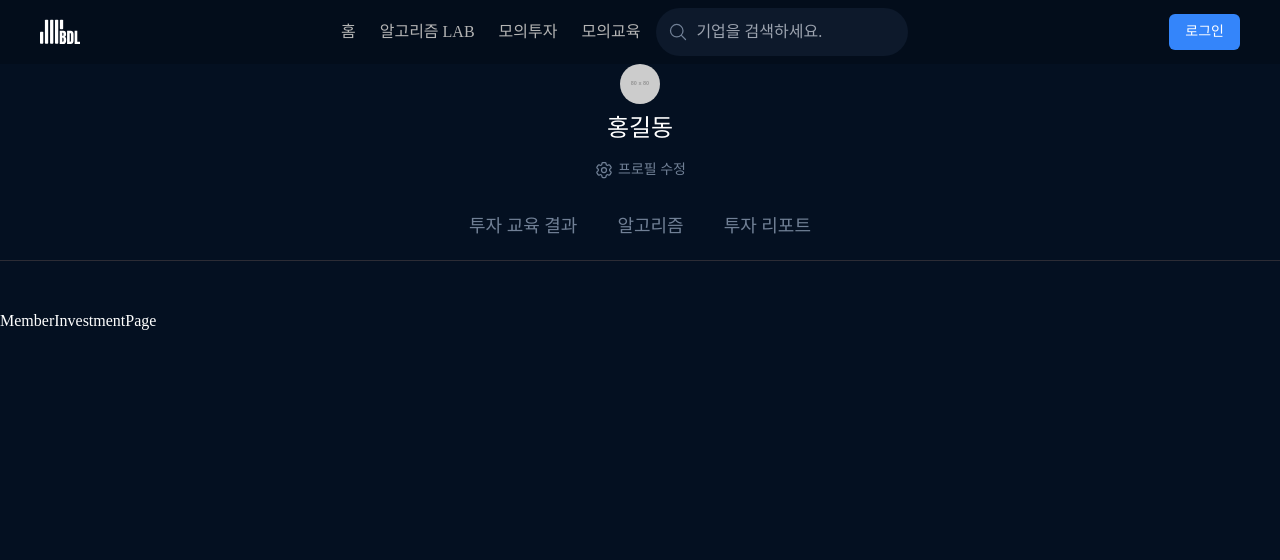
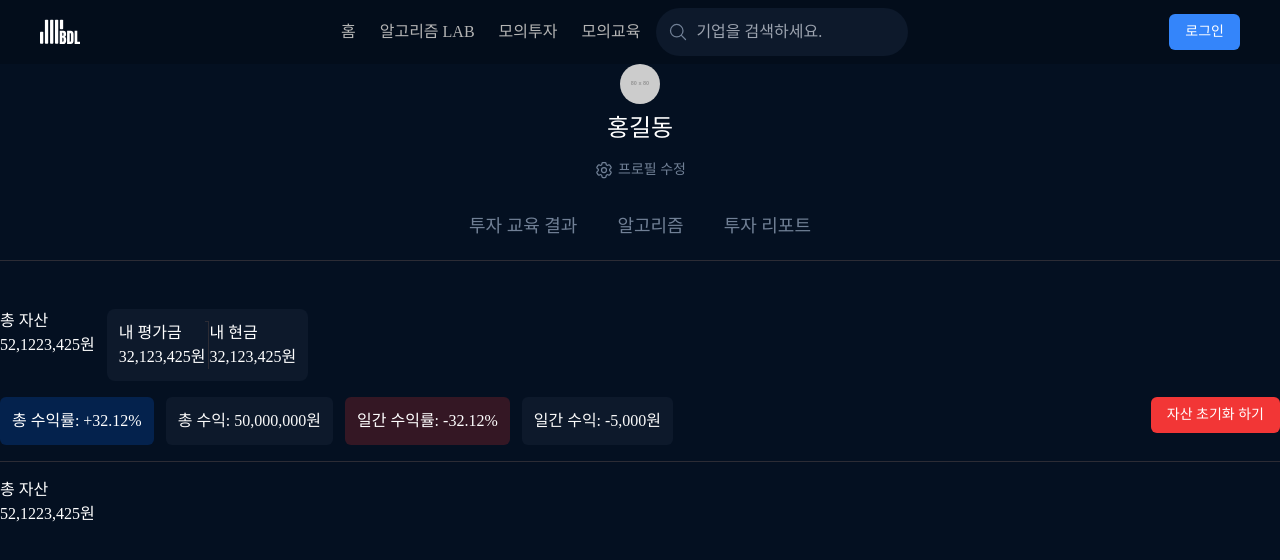
Before and after one commit to dnwnsrb11/BDL-frontend, a React (Vite) app: page /member/investment in a window 1280 px wide. Shown: the top 560 px of the page. Built offline with nearby package versions, Linux system fonts and the light colour scheme; a web font is replaced by a local one.

Commit message:
feat: 투자 내용 일부 구현(temp)

```diff
--- a/src/routes/pages/MemberInvestmentPage.tsx
+++ b/src/routes/pages/MemberInvestmentPage.tsx
@@ -1,3 +1,44 @@
+import { Badge } from '@/components/ui/badge';
+import { Button } from '@/components/ui/button';
+
 export const MemberInvestmentPage = () => {
-  return <div>MemberInvestmentPage</div>;
+  return (
+    <div className="flex w-full flex-col gap-4">
+      <div className="flex flex-row gap-3">
+        <div className="flex flex-col items-start">
+          <p>총 자산</p>
+          <p>52,1223,425원</p>
+        </div>
+        <div className="flex flex-row items-start rounded-lg bg-modal-background-color p-3">
+          <div className="flex flex-col items-start">
+            <p>내 평가금</p>
+            <p>32,123,425원</p>
+          </div>
+          <hr className="h-full w-1 border-r border-btn-primary-inactive-color" />
+          <div className="flex  flex-col items-start">
+            <p>내 현금</p>
+            <p>32,123,425원</p>
+          </div>
+        </div>
+      </div>
+      <div className="flex flex-row justify-between">
+        <div className="flex flex-row gap-3">
+          <Badge variant="increase">총 수익률: +32.12%</Badge>
+          <Badge variant="main">총 수익: 50,000,000원</Badge>
+          <Badge variant="decrease">일간 수익률: -32.12%</Badge>
+          <Badge variant="main">일간 수익: -5,000원</Badge>
+        </div>
+        <div className="flex flex-row gap-3">
+          <Button variant="red">자산 초기화 하기</Button>
+        </div>
+      </div>
+      <hr className="w-full border-btn-primary-inactive-color" />
+      <div className="flex flex-row gap-3">
+        <div className="flex flex-col items-start">
+          <p>총 자산</p>
+          <p>52,1223,425원</p>
+        </div>
+      </div>
+    </div>
+  );
 };
```
